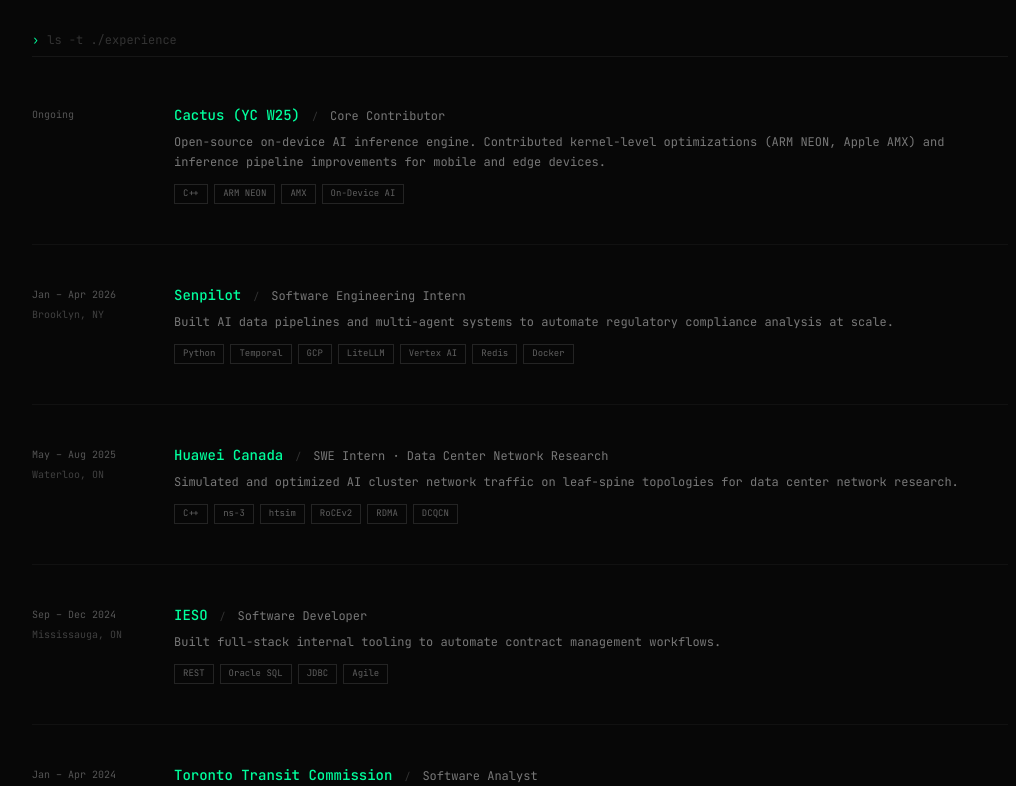
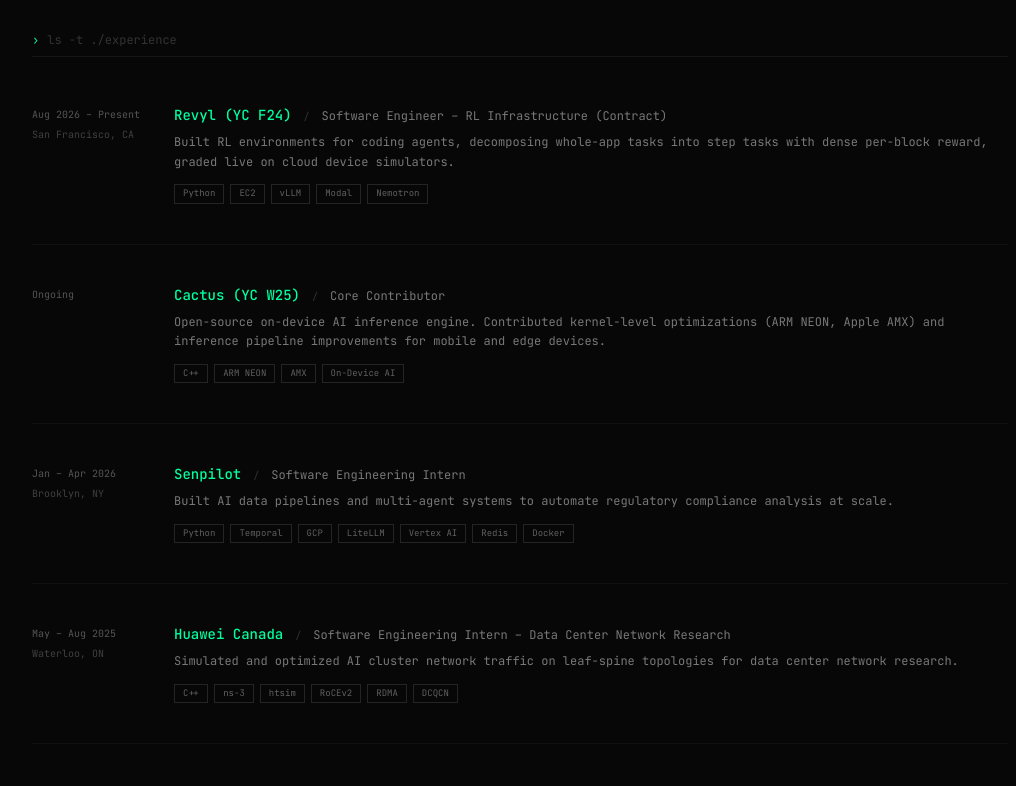
Before and after one commit to KayaanT/website, a Next.js app: page / in a window 1280 px wide. Shown: the part 880-1666 px from the top of the page, without its empty margins (120-1136 px from the left). Built offline with nearby package versions, Linux system fonts and the light colour scheme.

Commit message:
Add Revyl experience, update resume link, fix title mismatches

```diff
--- a/src/components/Contact.tsx
+++ b/src/components/Contact.tsx
@@ -16,7 +16,7 @@
   },
   {
     label: "resume.pdf",
-    href: "https://drive.google.com/file/d/1SV4l0HEOjxdGCgDpqAsMcFTJmBmJ_lD-/view?usp=sharing",
+    href: "https://drive.google.com/file/d/1tlTPqgjmHqQgj9IfO9PeCOt7Qtg49zs4/view?usp=sharing",
     prefix: "resume",
   },
 ];
--- a/src/components/Experience.tsx
+++ b/src/components/Experience.tsx
@@ -2,6 +2,14 @@
 import { useInView } from "@/hooks/useInView";
 
 const jobs = [
+  {
+    period: "Aug 2026 – Present",
+    company: "Revyl (YC F24)",
+    role: "Software Engineer – RL Infrastructure (Contract)",
+    location: "San Francisco, CA",
+    description: "Built RL environments for coding agents, decomposing whole-app tasks into step tasks with dense per-block reward, graded live on cloud device simulators.",
+    tags: ["Python", "EC2", "vLLM", "Modal", "Nemotron"],
+  },
   {
     period: "Ongoing",
     company: "Cactus (YC W25)",
@@ -21,7 +29,7 @@
   {
     period: "May – Aug 2025",
     company: "Huawei Canada",
-    role: "SWE Intern · Data Center Network Research",
+    role: "Software Engineering Intern – Data Center Network Research",
     location: "Waterloo, ON",
     description: "Simulated and optimized AI cluster network traffic on leaf-spine topologies for data center network research.",
     tags: ["C++", "ns-3", "htsim", "RoCEv2", "RDMA", "DCQCN"],
@@ -29,7 +37,7 @@
   {
     period: "Sep – Dec 2024",
     company: "IESO",
-    role: "Software Developer",
+    role: "Software Engineering Intern",
     location: "Mississauga, ON",
     description: "Built full-stack internal tooling to automate contract management workflows.",
     tags: ["REST", "Oracle SQL", "JDBC", "Agile"],
@@ -37,7 +45,7 @@
   {
     period: "Jan – Apr 2024",
     company: "Toronto Transit Commission",
-    role: "Software Analyst",
+    role: "Software Engineering Intern",
     location: "Toronto, ON",
     description: "Scripted enterprise app deployments and Windows provisioning across a large endpoint fleet.",
     tags: ["PowerShell", "Bash", "PXE", "CAF/DSM"],
--- a/src/components/Hero.tsx
+++ b/src/components/Hero.tsx
@@ -58,7 +58,7 @@
               view_work.sh ↓
             </a>
             <a
-              href="https://drive.google.com/file/d/1SV4l0HEOjxdGCgDpqAsMcFTJmBmJ_lD-/view?usp=sharing"
+              href="https://drive.google.com/file/d/1tlTPqgjmHqQgj9IfO9PeCOt7Qtg49zs4/view?usp=sharing"
               target="_blank"
               rel="noopener noreferrer"
               className="px-5 py-2.5 border border-[#1e1e1e] text-xs text-[#666] hover:border-[#00ff9d] hover:text-[#00ff9d] transition-colors"
```
